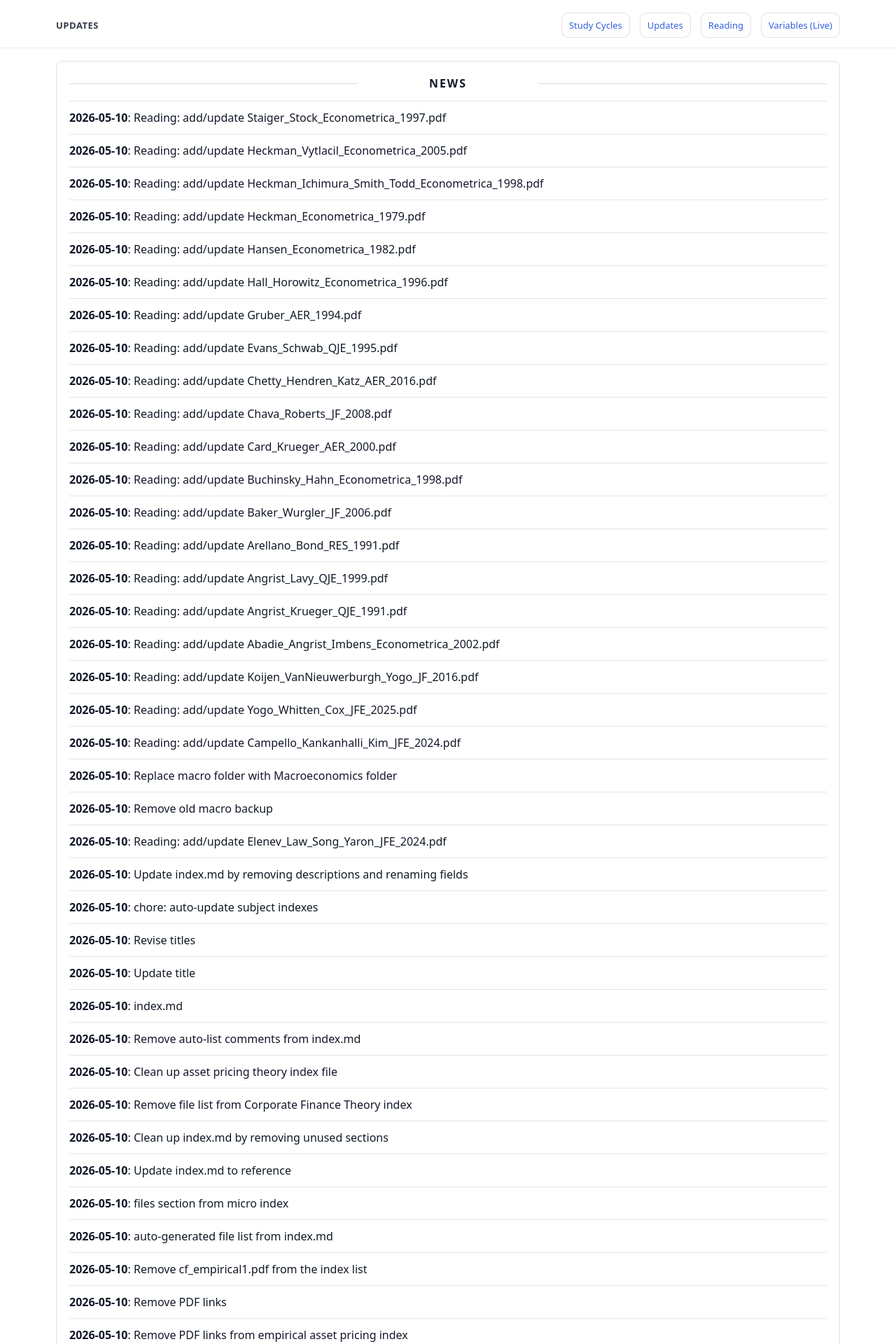
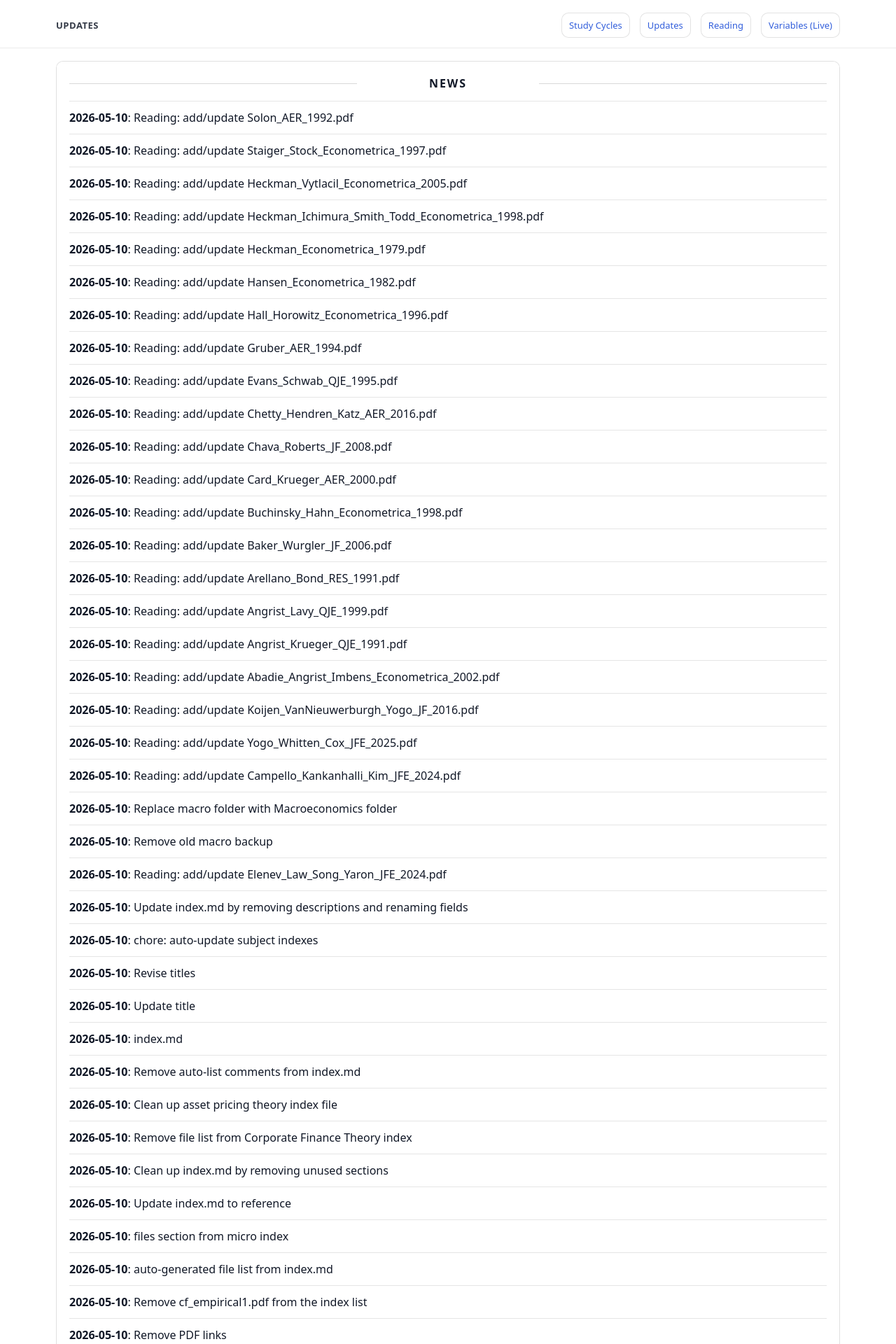
Before and after one commit to yaxinzn/study-archive, a Jekyll site: the page built from updates/index.md, in a window 1280 px wide. Shown: the top 1920 px of the page at 70% size. Built offline with Jekyll 4.4.1, drawn with Linux system fonts in a browser that asks for light colours; some of the changed text lies outside the part shown.

Commit message:
chore: update NEWS feed

```diff
--- a/_data/news.yml
+++ b/_data/news.yml
@@ -1,4 +1,7 @@
 # Auto-generated update history (sorted newest -> oldest). Do not edit manually.
+- ts: "1778415659"
+  date: "2026-05-10"
+  title: "Reading: add/update Solon_AER_1992.pdf"
 - ts: "1778415293"
   date: "2026-05-10"
   title: "Reading: add/update Staiger_Stock_Econometrica_1997.pdf"
```
